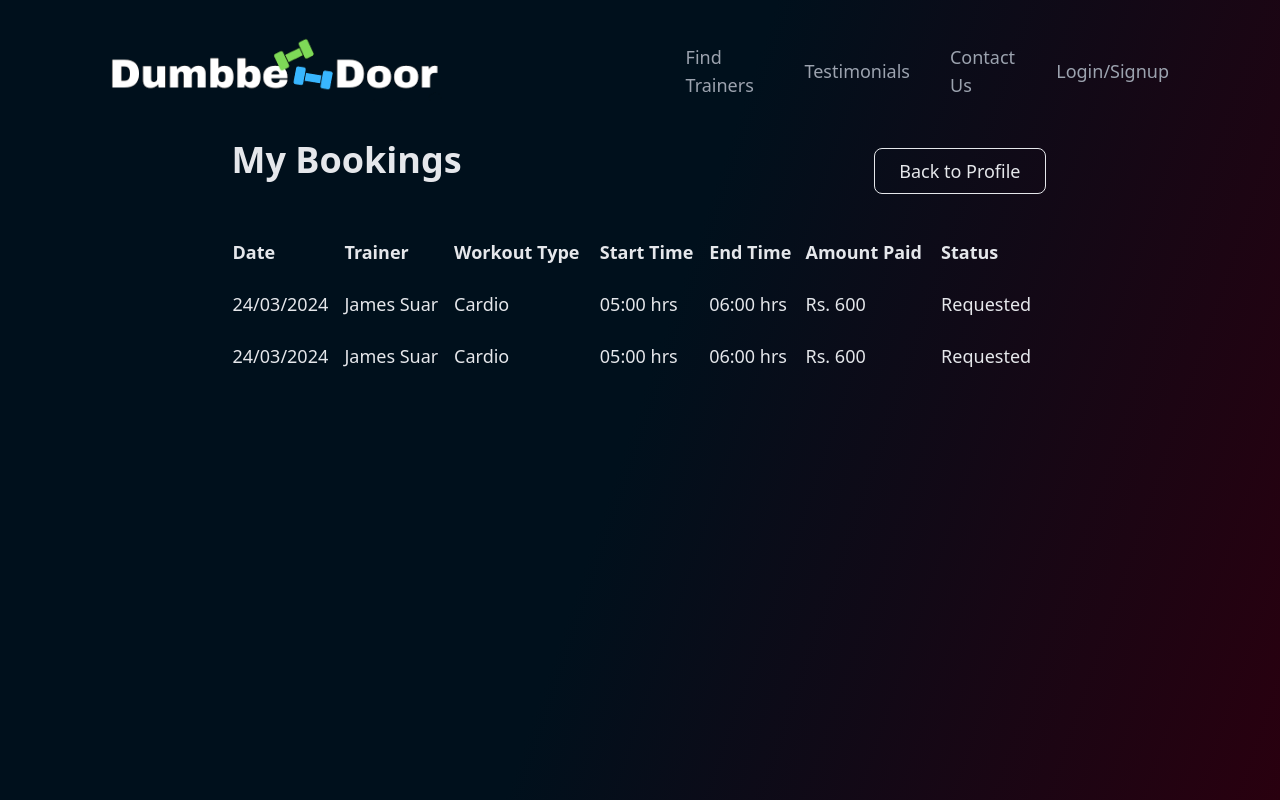
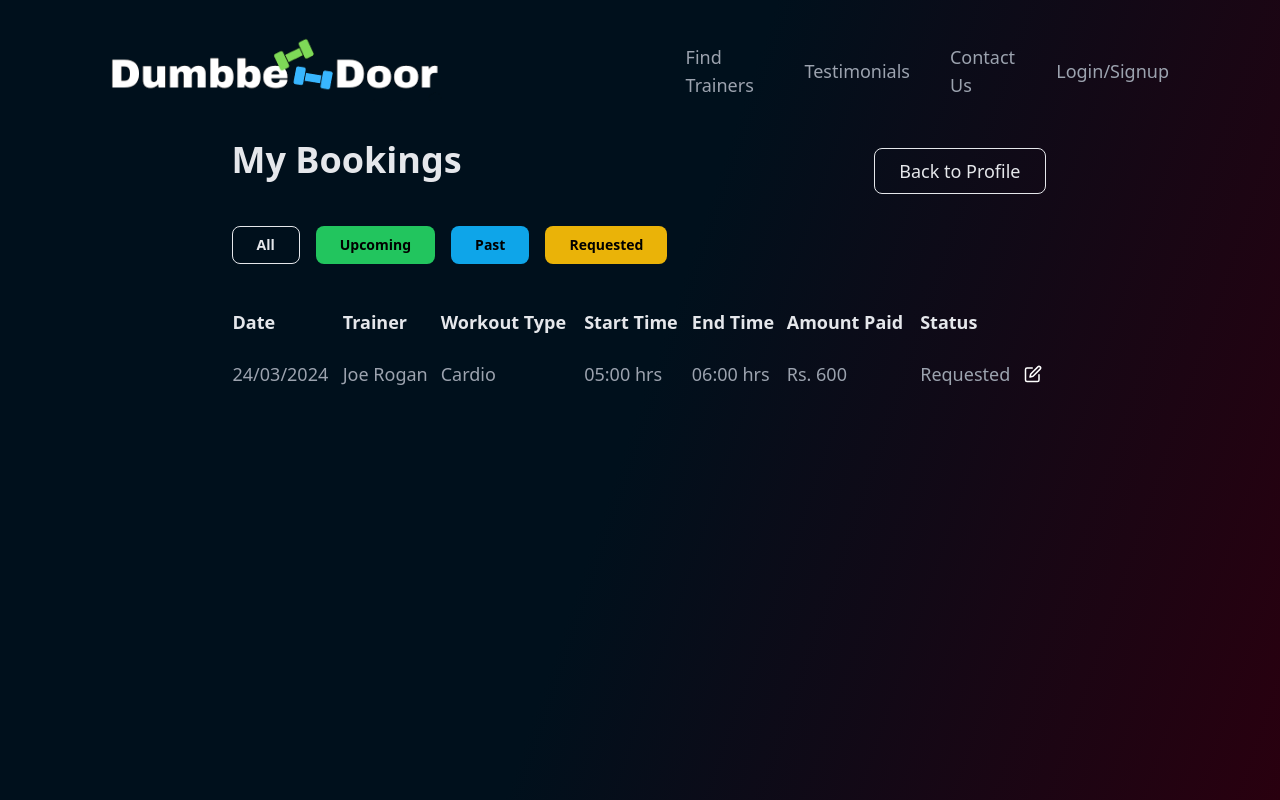
Before and after one commit to shikherjaitly/dumbbellDoor-frontend, a React (Create React App) app: page /my-bookings in a window 1280 px wide. Built offline with nearby package versions, Linux system fonts and the light colour scheme; a web font is replaced by a local one.

Commit message:
my bookings

```diff
--- a/src/App.js
+++ b/src/App.js
@@ -35,10 +35,7 @@ export default function App() {
           path="/trainer/:trainerName/:trainerID/book-session"
           element={<BookingPage />}
         />
-        <Route
-          path="/trainer/:trainerName/:trainerID/edit-booking"
-          element={<EditBooking />}
-        />
+        <Route path="/edit-booking" element={<EditBooking />} />
         <Route path="/my-bookings" element={<CustomerBookings />} />
       </Routes>
     </div>
--- a/src/components/Home.jsx
+++ b/src/components/Home.jsx
@@ -1,21 +1,20 @@
 import React from "react";
 import Navbar from "./Navbar";
-import backgroundImage from "../assets/homeBackground.png"
+import backgroundImage from "../assets/homeBackground.png";
 import HeaderFrame from "./pages/HeaderFrame";
 import { Link } from "react-router-dom";
 
 const Home = () => {
   return (
-    <div>
+    <div className=" w-full overflow-hidden">
       <div
-        className="bg-cover bg-center w-screen h-screen"
+        className=" w-screen h-screen"
         style={{
           backgroundImage: `url(${backgroundImage})`,
           backgroundSize: "cover",
           backgroundPosition: "center",
         }}
       >
-
         <Navbar />
         <div className="flex flex-row items-center justify-center h-screen">
           <p className="m-0 h-1 relative text-white font-normal font-saira-stencil text-6xl -mt-180">
@@ -31,13 +30,13 @@ const Home = () => {
           <div className="pt-6 flex">
             <Link
               to="/signup"
-            className="flex items-center justify-center block px-28 mb-3 py-4 text-xl text-center font-lato leading-none bg-lime-300 hover:bg-green-400 transition-all rounded-full mr-4"
+              className="flex items-center justify-center px-28 mb-3 py-4 text-xl text-center font-lato leading-none bg-lime-300 hover:bg-green-400 transition-all rounded-full mr-4"
             >
               Sign Up
             </Link>
             <Link
               to="/login"
-            className="flex items-center justify-center block px-28 mb-3 py-4 text-xl text-center text-black font-lato bg-sky-400 hover:bg-sky-500 transition-all rounded-full"
+              className="flex items-center justify-center px-28 mb-3 py-4 text-xl text-center text-black font-lato bg-sky-400 hover:bg-sky-500 transition-all rounded-full"
             >
               Login
             </Link>
--- a/src/components/pages/CustomerBookings.jsx
+++ b/src/components/pages/CustomerBookings.jsx
@@ -2,6 +2,7 @@ import "react-toastify/dist/ReactToastify.css";
 import Navbar from "../Navbar.jsx";
 import avatar from "../../assets/t1.jpg";
 import { Link } from "react-router-dom";
+import { FiEdit } from "react-icons/fi";
 
 const CustomerBookings = () => {
   return (
@@ -10,7 +11,7 @@ const CustomerBookings = () => {
         <Navbar />
       </div>
       <main className="w-full m-auto mt-[-3rem] flex flex-row items-center justify-center py-5 px-6 box-border gap-[0px_4px] max-w-full text-left text-base text-gray-200 font-plus-jakarta-sans">
-        <section className=" flex-1 flex flex-col items-center justify-center gap-8 pt-4 px-0 pb-0 box-border max-w-[calc(100%_-_311px)] text-left text-[36px] text-gray-200 font-plus-jakarta-sans mq825:max-w-full pl-8 ">
+        <section className=" flex-1 flex flex-col items-start justify-start gap-8 pt-4 px-0 pb-0 box-border max-w-[calc(100%_-_311px)] text-left text-[36px] text-gray-200 font-plus-jakarta-sans mq825:max-w-full pl-8 ">
           <div className="self-stretch flex flex-col items-start justify-start gap-12 max-w-full">
             <div className=" w-full flex justify-between ">
               <h1 className=" font-semibold">My Bookings</h1>
@@ -24,6 +25,20 @@ const CustomerBookings = () => {
               </section>
             </div>
           </div>
+          <section className=" flex gap-4">
+            <button className=" text-sm border px-6 py-2 rounded-lg font-semibold">
+              All
+            </button>
+            <button className=" text-sm px-6 py-2 rounded-lg bg-green-500 text-black font-semibold">
+              Upcoming
+            </button>
+            <button className=" text-sm px-6 py-2 rounded-lg bg-sky-500 text-black font-semibold">
+              Past
+            </button>
+            <button className=" text-sm px-6 py-2 rounded-lg bg-yellow-500 text-black font-semibold">
+              Requested
+            </button>
+          </section>
           <section className=" w-full text-lg ">
             <table className=" w-full">
               <tr>
@@ -35,23 +50,19 @@ const CustomerBookings = () => {
                 <th className=" py-3">Amount Paid</th>
                 <th className=" py-3">Status</th>
               </tr>
-              <tr>
+              <tr className=" text-gray-400">
                 <td className=" py-3">24/03/2024</td>
-                <td className=" py-3">James Suar</td>
+                <td className=" py-3">Joe Rogan</td>
                 <td className=" py-3">Cardio</td>
                 <td className=" py-3">05:00 hrs</td>
                 <td className=" py-3">06:00 hrs</td>
                 <td className=" py-3">Rs. 600</td>
                 <td className=" py-3">Requested</td>
-              </tr>
-              <tr>
-                <td className=" py-3">24/03/2024</td>
-                <td className=" py-3">James Suar</td>
-                <td className=" py-3">Cardio</td>
-                <td className=" py-3">05:00 hrs</td>
-                <td className=" py-3">06:00 hrs</td>
-                <td className=" py-3">Rs. 600</td>
-                <td className=" py-3">Requested</td>
+                <td className=" cursor-pointer text-white ">
+                  <Link to="/edit-booking">
+                    <FiEdit />
+                  </Link>
+                </td>
               </tr>
             </table>
           </section>
--- a/src/components/pages/CustomerProfile.jsx
+++ b/src/components/pages/CustomerProfile.jsx
@@ -1,7 +1,6 @@
 import "react-toastify/dist/ReactToastify.css";
 import Navbar from "../Navbar.jsx";
 import avatar from "../../assets/t1.jpg";
-import { Button } from "@mui/material";
 import { Link } from "react-router-dom";
 
 const CustomerProfile = () => {
```
Lines whose indentation alone changed are shown as unchanged.
